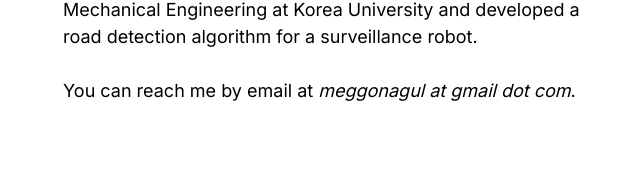
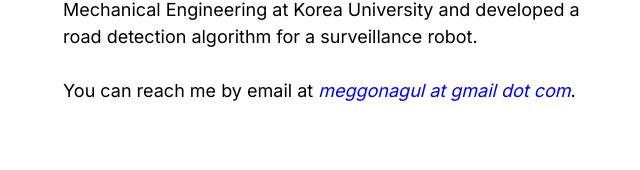
Before and after one commit to helloeujin/helloeujin.github.io, a React (Create React App) app: page / in a window 1280 px wide. Shown: the part 2432-2602 px from the top of the page, without its empty margins (317-957 px from the left). Built offline with nearby package versions, Linux system fonts and the light colour scheme; no server answers.

Commit message:
update email

```diff
--- a/src/About.js
+++ b/src/About.js
@@ -35,7 +35,9 @@ const About = () => {
         <br />
         <br />
         You can reach me by email at{" "}
-        <span style={{ fontStyle: "italic" }}>meggonagul at gmail dot com</span>
+        <span style={{ fontStyle: "italic", color: "blue" }}>
+          meggonagul at gmail dot com
+        </span>
         .
       </div>
     </>
```
